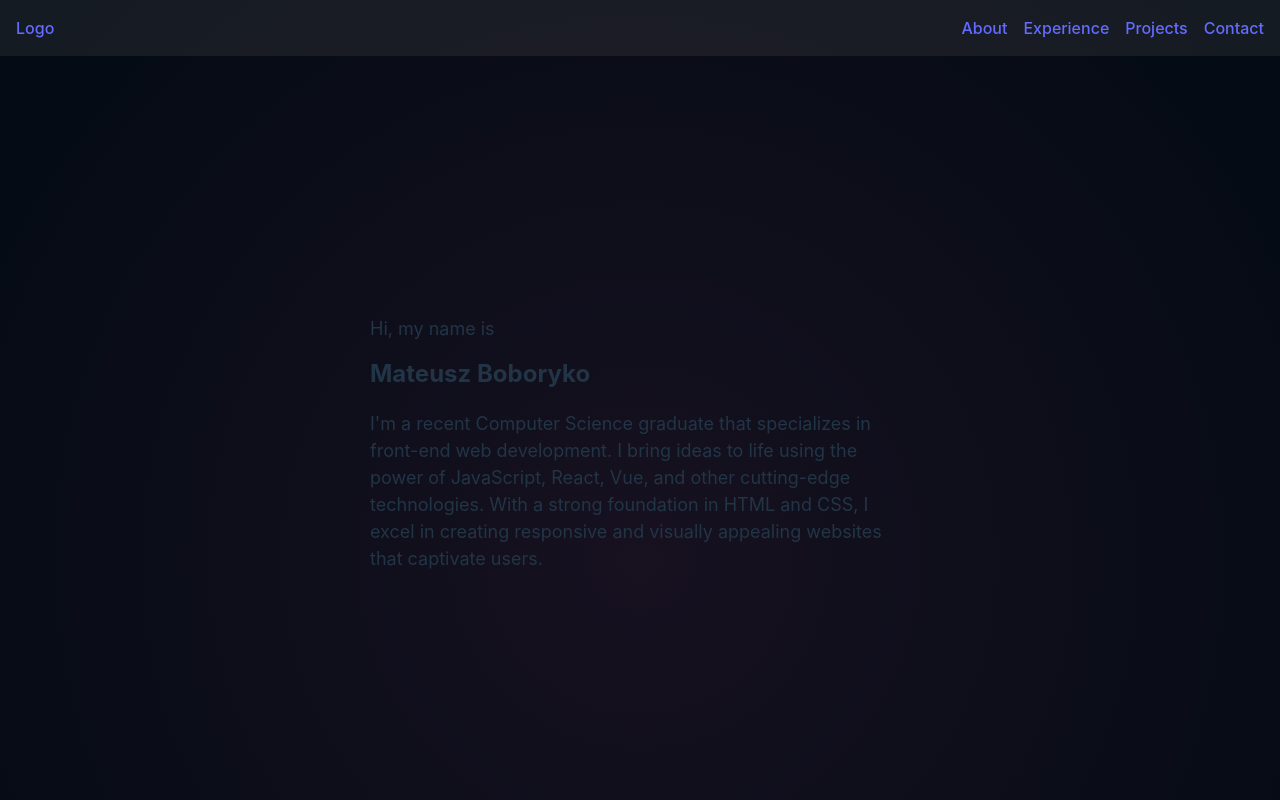
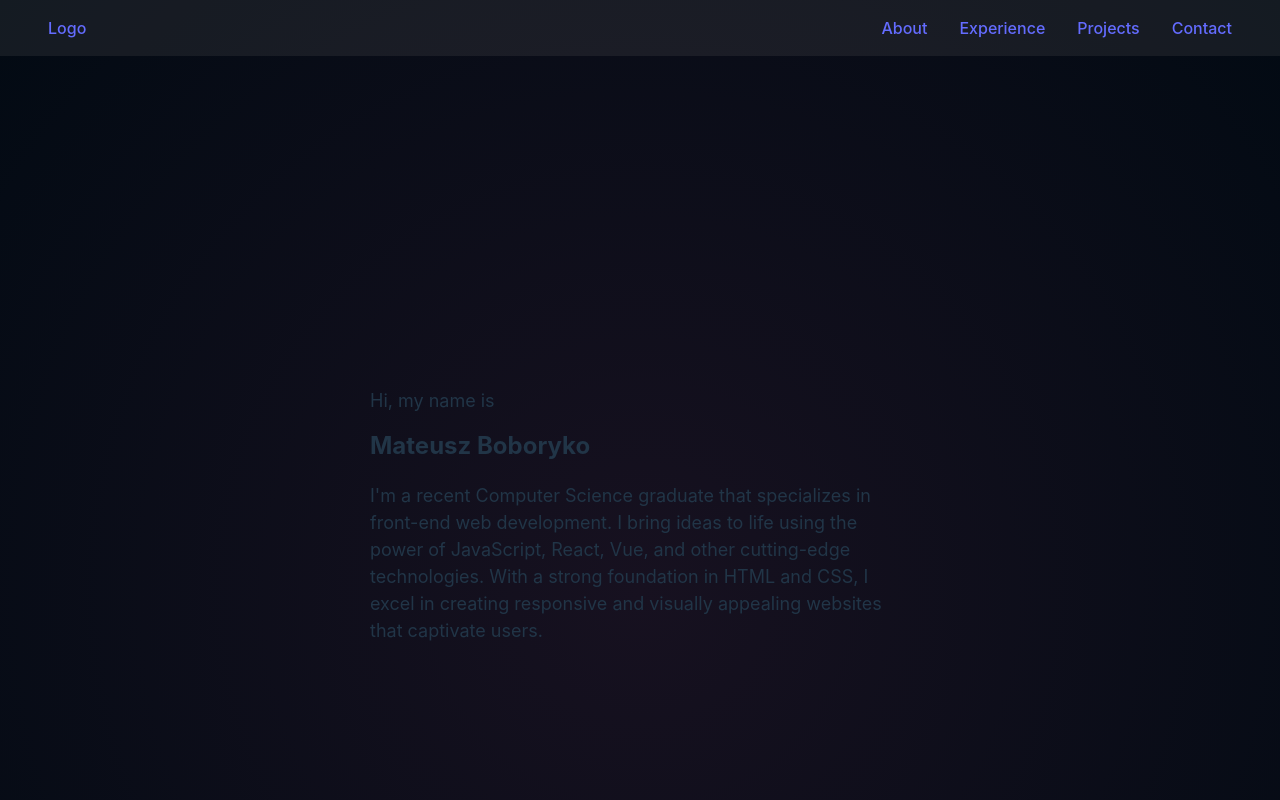
Before and after one commit to M4thez/M4thez.github.io, a React (Vite) app: page / in a window 1280 px wide. Shown: the top 800 px of the page. Built offline with nearby package versions, Linux system fonts and the light colour scheme.

Commit message:
Minor overall styling

```diff
--- a/src/App.css
+++ b/src/App.css
@@ -1,4 +1,5 @@
-#root {
+main {
   max-width: 1280px;
   margin: 0 auto;
+  padding: 2em;
 }
--- a/src/App.tsx
+++ b/src/App.tsx
@@ -12,6 +12,7 @@ function App() {
   return (
     <>
       <Navbar />
+      <main>
         <WelcomeMessage />
         <hr />
         <AboutMe />
@@ -21,6 +22,7 @@ function App() {
         <Projects />
         <hr />
         <Contact />
+      </main>
       {/* Attribution */}
       {/* <a href="https://lordicon.com/">Animated icons by Lordicon.com</a> */}
     </>
--- a/src/components/Navbar.css
+++ b/src/components/Navbar.css
@@ -7,12 +7,13 @@
   > ul {
     display: flex;
     gap: 1em;
-    padding: 0 1em;
+    padding: 0 3em;
     justify-content: space-between;
+    align-items: center;
 
     .links-group {
       display: flex;
-      gap: 1em;
+      gap: 2em;
       > li {
         list-style-type: none;
       }
--- a/src/components/WelcomeMessage.css
+++ b/src/components/WelcomeMessage.css
@@ -5,7 +5,7 @@
 }
 
 .welcome-container {
-  height: 80vh;
+  height: 90vh;
   display: flex;
   justify-content: center;
   align-items: center;
--- a/src/index.css
+++ b/src/index.css
@@ -1,5 +1,6 @@
 :root {
   /* Color variables */
+  --purple: #646cff;
 
   font-family: Inter, system-ui, Avenir, Helvetica, Arial, sans-serif;
   line-height: 1.5;
@@ -26,11 +27,15 @@
 
 a {
   font-weight: 500;
-  color: #646cff;
+  color: var(--purple);
   text-decoration: inherit;
 }
 a:hover {
   color: #535bf2;
+}
+
+hr {
+  border: 1px solid var(--purple);
 }
 
 body {
@@ -50,7 +55,7 @@ button {
   transition: border-color 0.25s;
 }
 button:hover {
-  border-color: #646cff;
+  border-color: var(--purple);
 }
 button:focus,
 button:focus-visible {
```
Lines whose indentation alone changed are shown as unchanged.
